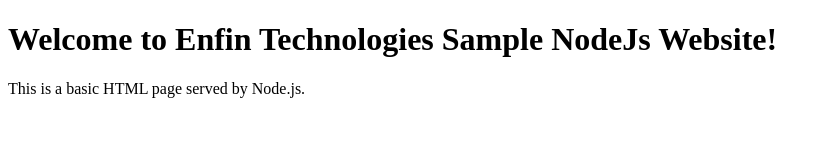
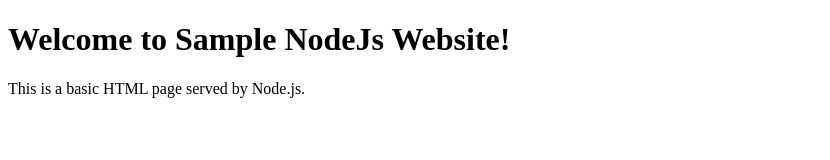
Before and after one commit to Abhin86/enfin-machine-test-ci-cd, a website: page public/index.html in a window 1280 px wide. Shown: the whole page, without its empty margins (0-830 px from the left). Drawn offline with Linux system fonts and the light colour scheme.

Commit message:
Update index.html

```diff
--- a/public/index.html
+++ b/public/index.html
@@ -7,7 +7,7 @@
     <title>Enfin Technologies</title>
 </head>
 <body>
-    <h1>Welcome to Enfin Technologies Sample NodeJs Website!</h1>
+    <h1>Welcome to  Sample NodeJs Website!</h1>
     <p>This is a basic HTML page served by Node.js.</p>
 </body>
 </html>
```
